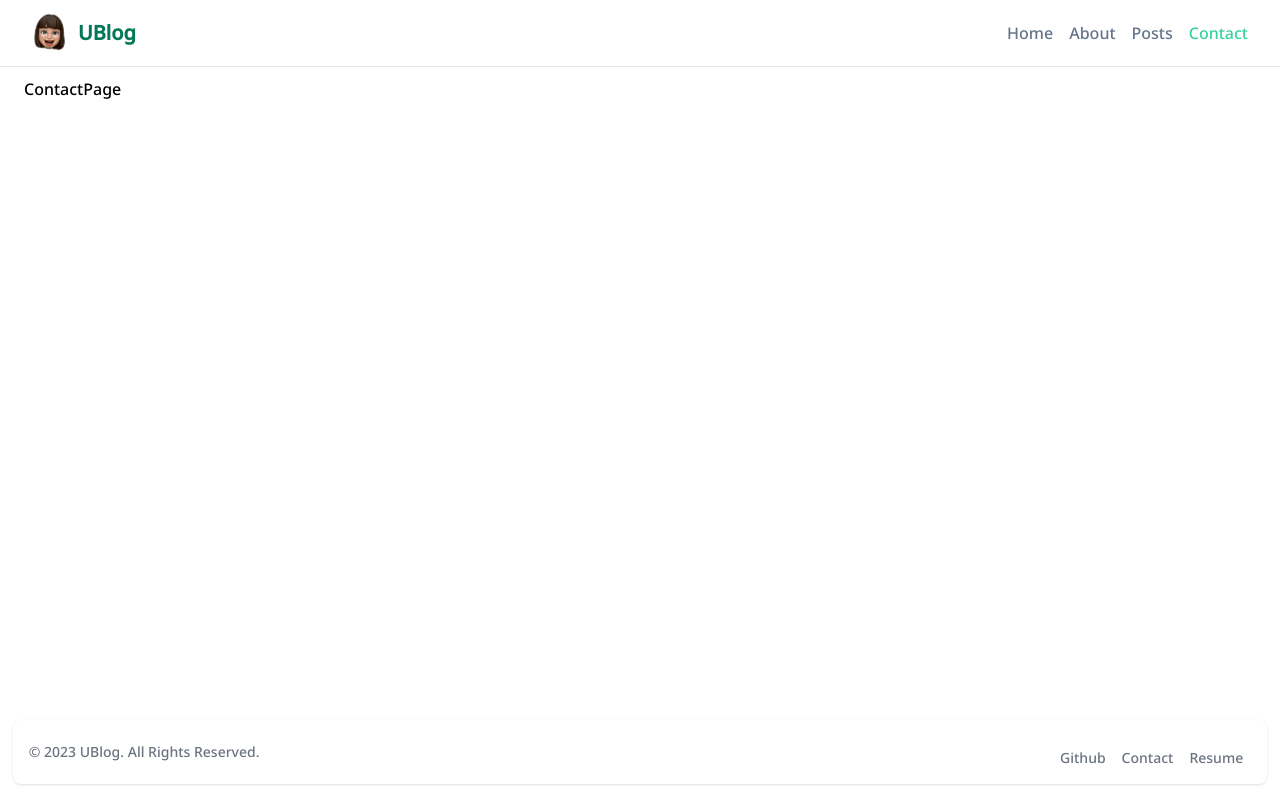
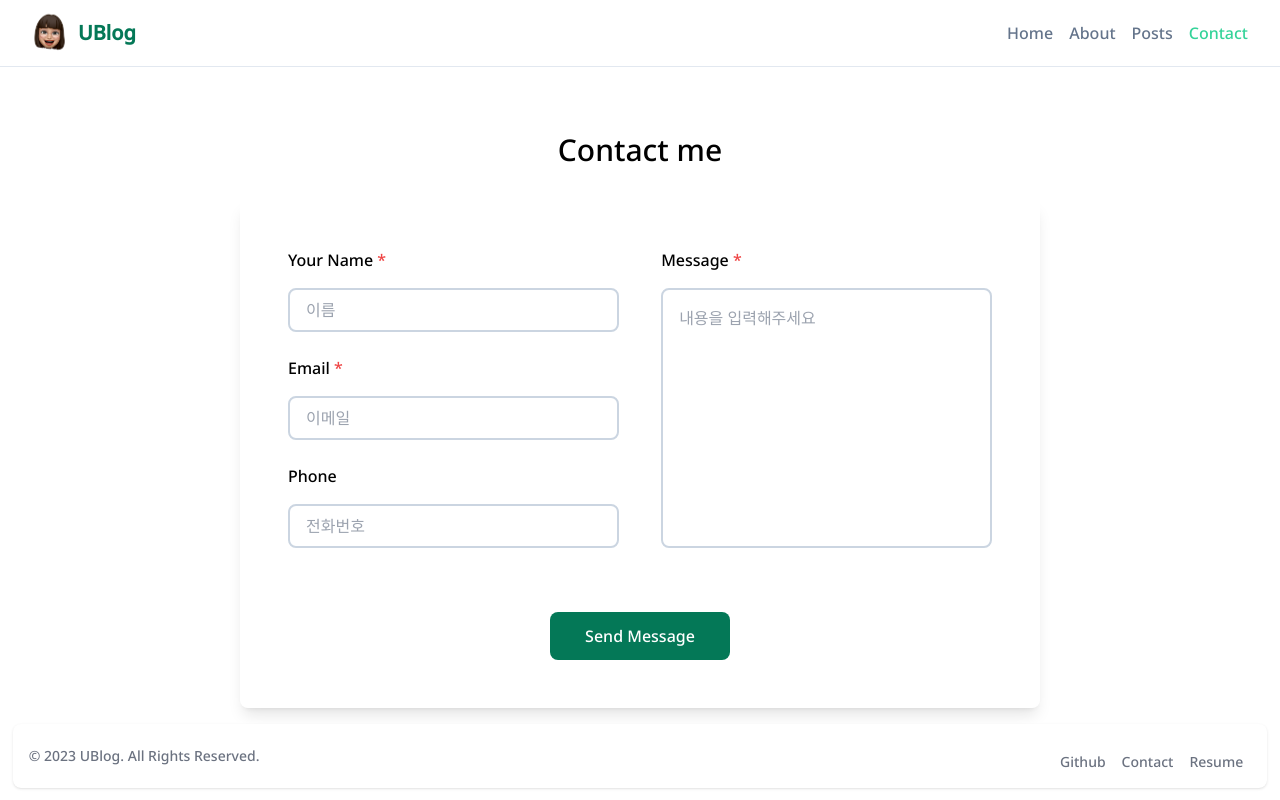
Before and after one commit to yousunzoo/UBlog, a Next.js app: page /contact in a window 1280 px wide. Built offline with nearby package versions, Linux system fonts and the light colour scheme.

Commit message:
Feat: ContactForm 기본 구조 세팅

```diff
--- a/src/app/contact/page.tsx
+++ b/src/app/contact/page.tsx
@@ -1,7 +1,13 @@
+import ContactForm from '@/components/ContactForm';
 import React from 'react';
 
 function ContactPage() {
-	return <>ContactPage</>;
+	return (
+		<>
+			<h2 className='py-8 text-center text-3xl'>Contact me</h2>
+			<ContactForm />
+		</>
+	);
 }
 
 export default ContactPage;
--- a/src/app/layout.tsx
+++ b/src/app/layout.tsx
@@ -17,7 +17,7 @@ export default function RootLayout({ children }: { children: React.ReactNode })
 			</head>
 			<body className={`${noto.className} mx-auto flex w-full max-w-screen-2xl flex-col`}>
 				<Header title={metadata.title} />
-				<main className='mx-auto w-full max-w-screen-2xl grow px-6 pt-[77px]'>{children}</main>
+				<main className='mx-auto w-full max-w-screen-2xl grow px-6 pt-[100px]'>{children}</main>
 				<Footer />
 			</body>
 		</html>
--- a/src/components/ContactForm.tsx
+++ b/src/components/ContactForm.tsx
@@ -1,7 +1,50 @@
-import React from 'react';
-
 function ContactForm() {
-	return <div>ContactForm</div>;
+	return (
+		<form className='mx-auto max-w-[800px] rounded-lg p-12 shadow-lg'>
+			<div className='flex justify-between'>
+				<div className='w-[47%]'>
+					<label htmlFor='name'>
+						Your Name <span className='text-red-500'>*</span>
+					</label>
+					<input
+						type='text'
+						id='name'
+						className='mb-6 mt-4 w-full rounded-lg border-2 border-slate-300 p-2 px-4 outline-none focus:border-emerald-700'
+						placeholder='이름'
+					/>
+					<label htmlFor='email'>
+						Email <span className='text-red-500'>*</span>
+					</label>
+					<input
+						type='text'
+						id='email'
+						className='mb-6 mt-4 w-full rounded-lg border-2 border-slate-300 p-2 px-4 outline-none focus:border-emerald-700'
+						placeholder='이메일'
+					/>
+					<label htmlFor='phone'>Phone</label>
+					<input
+						type='text'
+						id='phone'
+						className='mb-6 mt-4 w-full rounded-lg border-2 border-slate-300 p-2 px-4 outline-none focus:border-emerald-700'
+						placeholder='전화번호'
+					/>
+				</div>
+				<div className='w-[47%]'>
+					<label htmlFor='message' className='pb-4'>
+						Message <span className='text-red-500'>*</span>
+					</label>
+					<textarea
+						id='message'
+						className='sm:text-md mt-4 h-[260px] w-full resize-none rounded-lg border border-2 border-slate-300 p-4 outline-none focus:border-emerald-600'
+						placeholder='내용을 입력해주세요'
+					/>
+				</div>
+			</div>
+			<button className='mx-auto mt-10 flex h-12 w-[180px] items-center justify-center rounded-lg bg-emerald-700 text-white hover:bg-emerald-800'>
+				Send Message
+			</button>
+		</form>
+	);
 }
 
 export default ContactForm;
```
